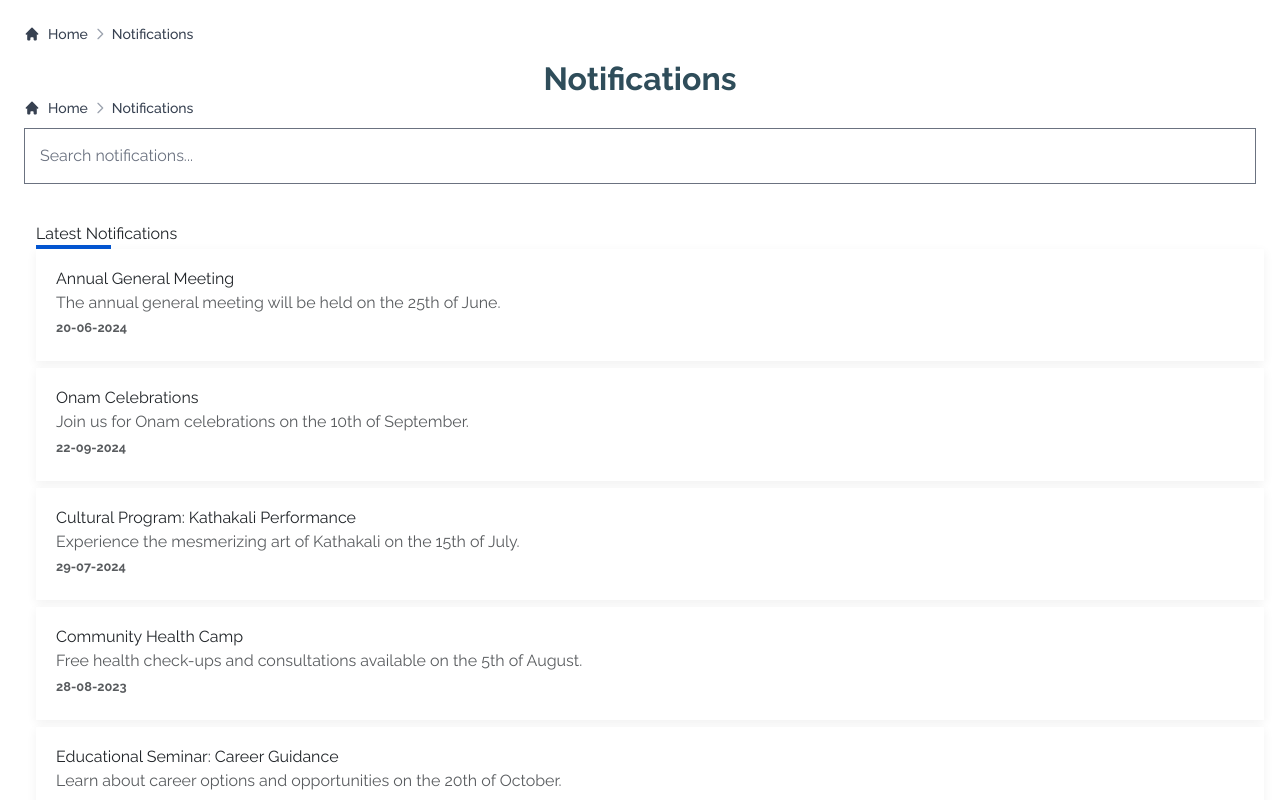
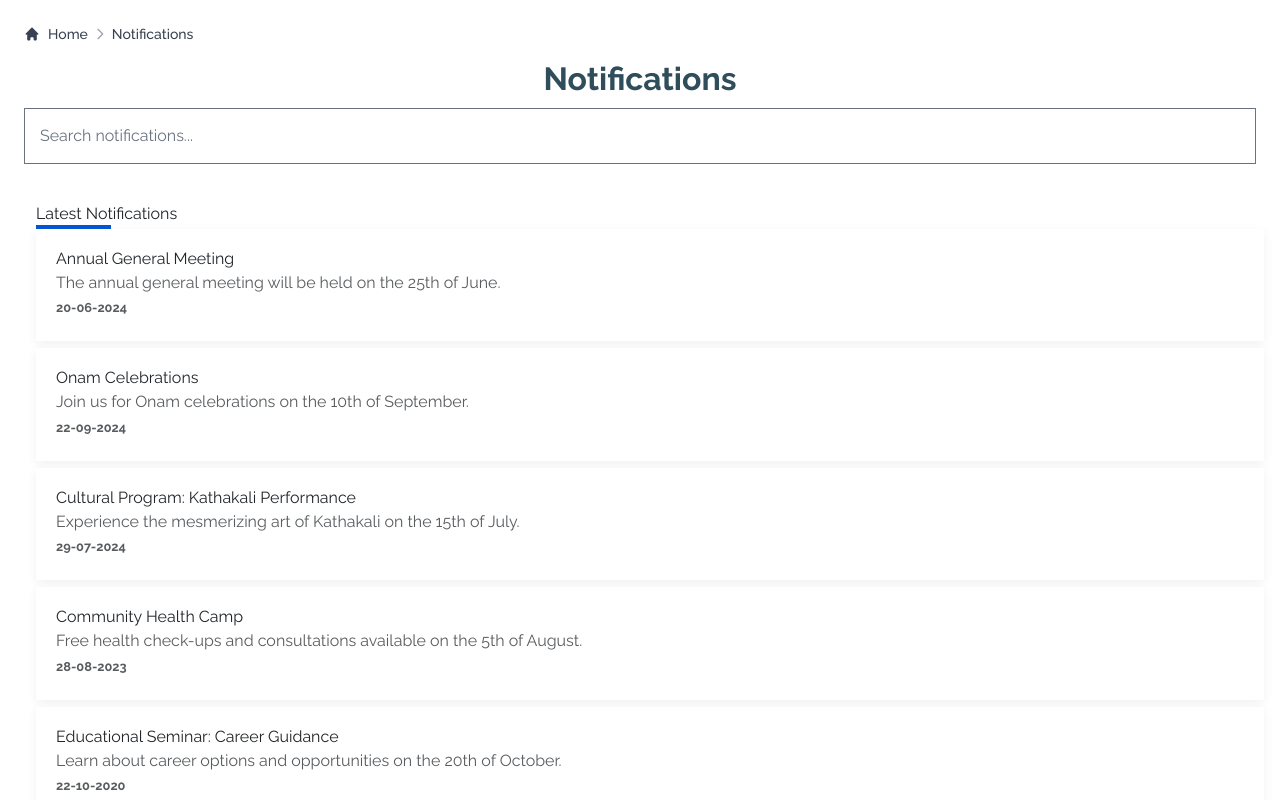
Before and after one commit to vinayakanarookutty/poonekeralasamajam, a React (Vite) app: page /notification in a window 1280 px wide. Shown: the top 800 px of the page. Built offline with nearby package versions, Linux system fonts and the light colour scheme.

Commit message:
app added

```diff
--- a/src/components/MoreActivities.tsx
+++ b/src/components/MoreActivities.tsx
@@ -32,7 +32,7 @@ function MoreActivities() {
     {
         title: "Cultural Events",
         description: "PKS regularly organizes cultural events to celebrate the rich heritage and traditions of our community. Annual festivals, music concerts, dance performances, and art exhibitions are some of the highlights.",
-        link: "/activities?head=Culturals",
+        link: "/activities?head=Cultural",
         buttonText: "See more",
     },
 
--- a/src/components/Notifications.tsx
+++ b/src/components/Notifications.tsx
@@ -76,7 +76,7 @@ const NotificationUI: React.FC = () => {
         <div className="section-title mt-3 ">
 
           <h2>Notifications</h2>
-          <BreadCrump items={['Notifications']} /> {/* Add BreadCrump here */}
+
           <input
             type="text"
             placeholder="Search notifications..."
```
